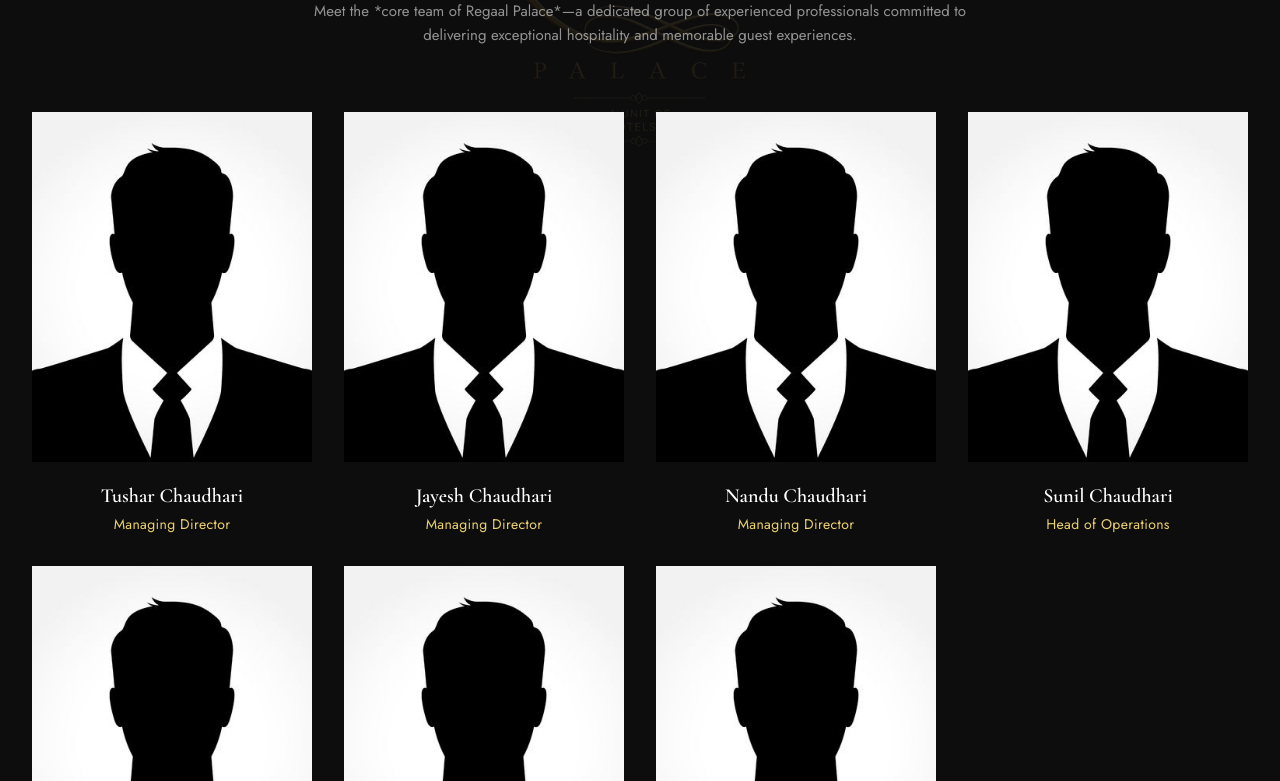
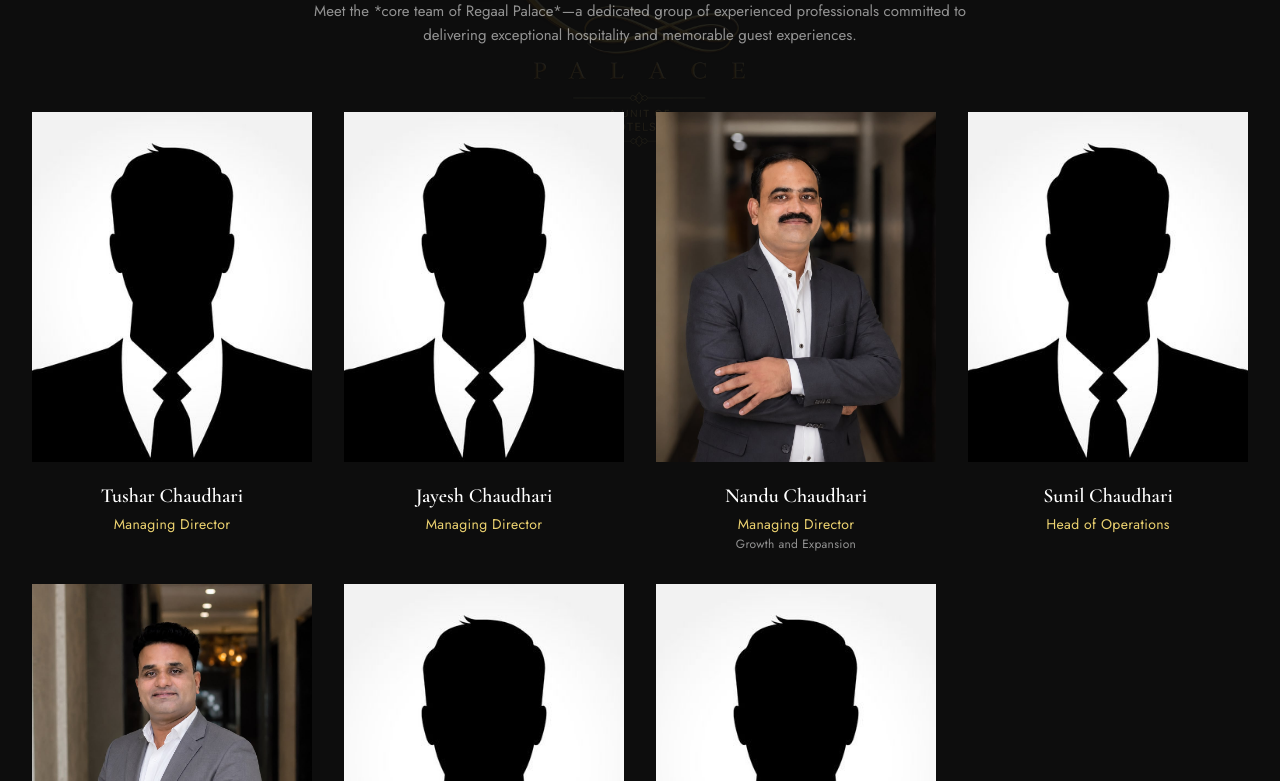
Before and after one commit to cruzic00/Regaal-palace, a React (Vite) app: page /team in a window 1280 px wide. Shown: the part 679-1460 px from the top of the page. Built offline with nearby package versions, Linux system fonts and the light colour scheme.

Commit message:
feat: add site data configuration and team page implementation

```diff
--- a/src/data/site.js
+++ b/src/data/site.js
@@ -260,7 +260,8 @@ export const team = [
   {
     name: 'Nandu Chaudhari',
     role: 'Managing Director',
-    photo: '/images/unkownicon.jpg',
+    focus: 'Growth and Expansion',
+    photo: '/images/nandhu.jpeg',
   },
   {
     name: 'Sunil Chaudhari',
@@ -270,7 +271,7 @@ export const team = [
   {
     name: 'Vinod Chaudhari',
     role: 'Managing Director',
-    photo: '/images/unkownicon.jpg',
+    photo: '/images/vinod.jpeg',
   },
   {
     name: 'Arindam Roy Chowdhury',
--- a/src/pages/TeamPage.jsx
+++ b/src/pages/TeamPage.jsx
@@ -39,6 +39,9 @@ export default function TeamPage() {
                     {member.name}
                   </h3>
                   <p className="mt-1 text-sm tracking-wide text-gold">{member.role}</p>
+                  {member.focus && (
+                    <p className="mt-0.5 text-xs tracking-wide text-muted">{member.focus}</p>
+                  )}
                 </article>
               </Reveal>
             ))}
```
